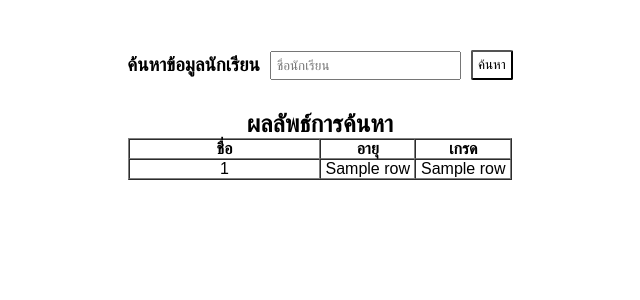
After one commit to auttz/DockerFile_AppPython, a Flask app: template templates/students.html in a window 1280 px wide. The commit adds this page. Shown: the top 300 px of the page, without its empty margins (320-960 px from the left). Run offline with Flask 3, Linux system fonts and the light colour scheme; the template is opened without the code that fills it: most values are stand-ins (such as "Sample title", 1, 10 or a date in 2020); some libraries are stand-ins or nearby versions.

Commit message:
Add update

```diff
--- a/app.py
+++ b/app.py
@@ -1,25 +1,41 @@
-from flask import Flask , send_from_directory
+from flask import Flask, request, render_template
 import psycopg2
 
-app = Flask(__name__, static_folder="frontend", static_url_path="/static")
+app = Flask(__name__, template_folder="templates", static_folder="static")
 
-# เชื่อมต่อฐานข้อมูล
-conn = psycopg2.connect(
-    host="db",      #ชื่อ service ใน Docker เช่น db
-    port=5432,
-    database="mydb",
-    user="user",
-    password="pass"
-)
-conn.autocommit = True
+DB_HOST = "db"
+DB_PORT = 5432
+DB_NAME = "mydb"
+DB_USER = "user"
+DB_PASS = "pass"
 
 @app.route("/")
 def home():
     return "<h1>Hello Supreecha</h1>"
 
-@app.route("/students")
+@app.route("/students", methods=["GET", "POST"])
 def show_students():
-    return send_from_directory("frontend","web.html")
+    results = None
+    name = None
+
+    if request.method == "POST":
+        name = request.form.get("name", "").strip()
+
+        if name:  # ถ้ามีการกรอกชื่อ
+            conn = psycopg2.connect(
+                host=DB_HOST, port=DB_PORT, dbname=DB_NAME, user=DB_USER, password=DB_PASS
+            )
+            cur = conn.cursor()
+            # ใช้ ILIKE + wildcard เพื่อค้นหาบางส่วน (partial match)
+            cur.execute(
+                "SELECT name, age, grade FROM students WHERE name ILIKE %s",
+                (f"%{name}%",)
+            )
+            results = cur.fetchall()
+            cur.close()
+            conn.close()
+
+    return render_template("students.html", results=results, name=name)
 
 if __name__ == "__main__":
-    app.run(host="0.0.0.0", port=5000)
+    app.run(host="0.0.0.0", port=5000, debug=True)
--- a/frontend/style.css
+++ b/static/style.css
@@ -24,3 +24,9 @@
 .btn_search:hover{
     cursor: pointer;
 }
+.resultbox {
+    display: flex;
+    flex-direction: column;
+    align-items: center;
+    margin-top: 30px;
+}
--- /dev/null
+++ b/templates/students.html
@@ -0,0 +1,43 @@
+<!DOCTYPE html>
+<html lang="en">
+<head>
+    <meta charset="UTF-8">
+    <title>Students Search</title>
+    <link rel="stylesheet" href="{{ url_for('static', filename='style.css') }}">
+</head>
+<body>
+
+    <!-- กล่องค้นหา -->
+    <form method="POST" action="/students" class="insertbox">
+        <h3>ค้นหาข้อมูลนักเรียน</h3>
+        <input type="text" name="name" placeholder="ชื่อนักเรียน" required class="input_text">
+        <button type="submit" class="btn_search">ค้นหา</button>
+    </form>
+
+    <!-- กล่องผลลัพธ์ -->
+    {% if results is not none %}
+        <div class="resultbox">
+            {% if results %}
+                <h2>ผลลัพธ์การค้นหา</h2>
+                <table border="1" cellpadding="12" cellspacing="0" width="30%" align="center">
+                    <tr>
+                        <th width="40%" align="center">ชื่อ</th>
+                        <th width="20%" align="center">อายุ</th>
+                        <th width="20%" align="center">เกรด</th>
+                    </tr>
+                    {% for row in results %}
+                    <tr>
+                        <td align="center">{{ row[0] }}</td>
+                        <td align="center">{{ row[1] }}</td>
+                        <td align="center">{{ row[2] }}</td>
+                    </tr>
+                    {% endfor %}
+                </table>
+            {% else %}
+                <p style="color:red;">ไม่พบนักเรียนชื่อ "{{ name }}"</p>
+            {% endif %}
+        </div>
+    {% endif %}
+
+</body>
+</html>
```
Also changed, not shown: frontend/web.html (deleted, +0 -17 lines).
